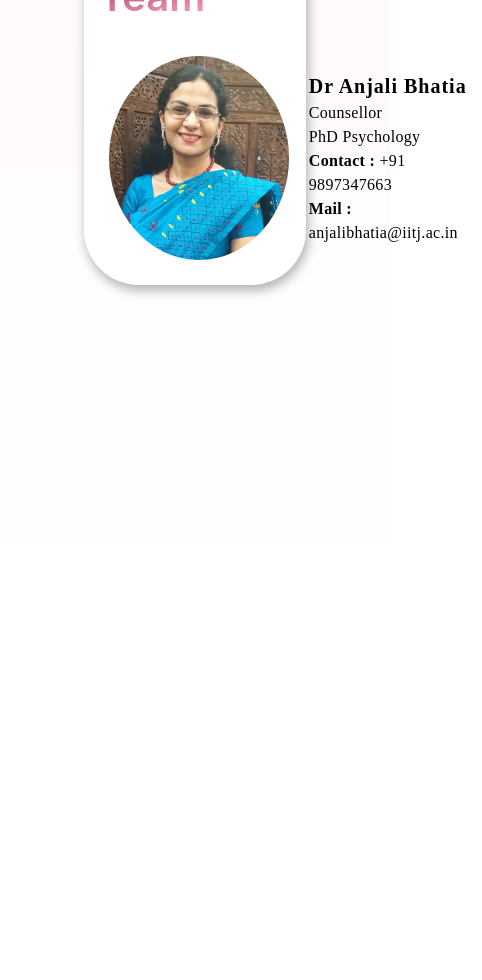
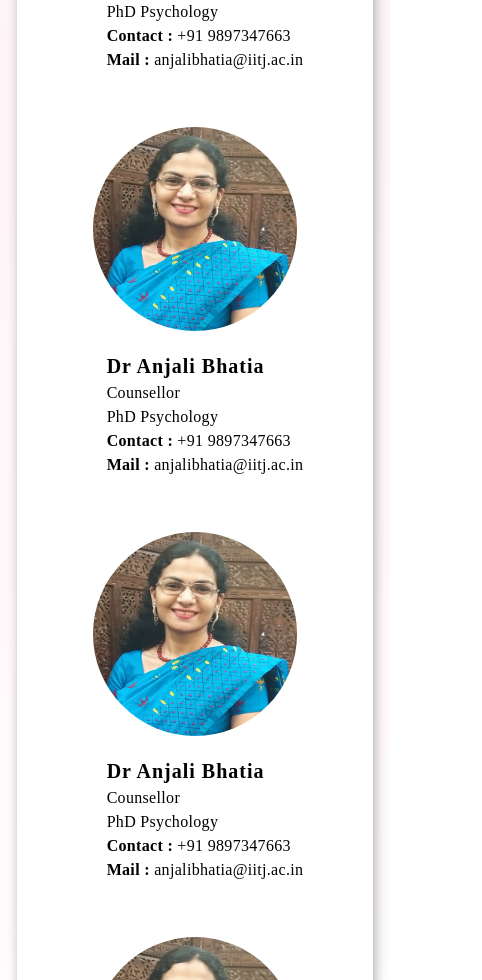
Before and after one commit to a19hu/SWC_2024, a React (Create React App) app: page /CounsellorTeam in a window 390 px wide. Shown: the part 1020-2000 px from the top of the page, 482 px wide, since content can reach past the window. Before the commit the page ends 1565 px from the top, so only its background shows below. Built offline with nearby package versions, Linux system fonts and the light colour scheme.

Commit message:
all things are respondive

```diff
--- a/src/Components/Pages/CounsellorTeam.jsx
+++ b/src/Components/Pages/CounsellorTeam.jsx
@@ -23,6 +23,36 @@ export default function CounsellorTeam() {
                 <div className='team_content'><span style={{fontWeight:600}}> Mail : </span> anjalibhatia@iitj.ac.in</div>
             </div>
         </div>
+        <div className='info_about_team'>
+            <img src={anjali} alt="" className='team_img' />
+            <div className='team_details'>
+                <div className='team_details_name'>Dr Anjali Bhatia</div>
+                <div className='team_content'>Counsellor</div>
+                <div className='team_content'>PhD Psychology</div>
+                <div className='team_content'><span style={{fontWeight:600}}> Contact :</span> +91 9897347663</div>
+                <div className='team_content'><span style={{fontWeight:600}}> Mail : </span> anjalibhatia@iitj.ac.in</div>
+            </div>
+        </div>
+        <div className='info_about_team'>
+            <img src={anjali} alt="" className='team_img' />
+            <div className='team_details'>
+                <div className='team_details_name'>Dr Anjali Bhatia</div>
+                <div className='team_content'>Counsellor</div>
+                <div className='team_content'>PhD Psychology</div>
+                <div className='team_content'><span style={{fontWeight:600}}> Contact :</span> +91 9897347663</div>
+                <div className='team_content'><span style={{fontWeight:600}}> Mail : </span> anjalibhatia@iitj.ac.in</div>
+            </div>
+        </div>
+        <div className='info_about_team'>
+            <img src={anjali} alt="" className='team_img' />
+            <div className='team_details'>
+                <div className='team_details_name'>Dr Anjali Bhatia</div>
+                <div className='team_content'>Counsellor</div>
+                <div className='team_content'>PhD Psychology</div>
+                <div className='team_content'><span style={{fontWeight:600}}> Contact :</span> +91 9897347663</div>
+                <div className='team_content'><span style={{fontWeight:600}}> Mail : </span> anjalibhatia@iitj.ac.in</div>
+            </div>
+        </div>
 
        </div>
         </div>
--- a/src/Components/Style/Councellerteam.css
+++ b/src/Components/Style/Councellerteam.css
@@ -21,6 +21,7 @@ display: flex;
     flex-direction: row;
     justify-content: center;
     align-items: center;
+    margin-bottom: 55px;
 }
 .team_img{
     height: 204px;
@@ -44,3 +45,31 @@ display: flex;
         line-height: 24px;
         letter-spacing: 0.02em;
 }
+
+@media screen and (max-width: 1050px) {
+.Councellerteam {
+        padding: 185px 17px;
+}
+.info_about_team_container {
+    display: flex;
+    flex-direction: column;
+}
+}
+
+
+@media screen and (max-width: 550px) {
+    .Councellerteam {
+        padding: 185px 17px;
+    }
+    .well_team_heading {
+            font-size: 28px;
+    }
+.info_about_team_container {
+    display: flex;
+    flex-direction: column;
+}
+.info_about_team {
+    flex-direction: column;
+    gap: 20px;
+}
+}
--- a/src/Components/Style/facultyAdvisor.css
+++ b/src/Components/Style/facultyAdvisor.css
@@ -12,3 +12,14 @@ background: -webkit-linear-gradient(99.17deg, #00C744 14.98%, #00220C 85.02%);
         -webkit-background-clip: text;
         -webkit-text-fill-color: transparent;
 }
+@media screen and (max-width: 1050px) {
+.facultyAdvisor {
+        padding: 185px 18px;
+}
+}
+
+@media screen and (max-width: 550px) {
+.faculty_heading {
+            font-size: 28px;
+}
+}
```
